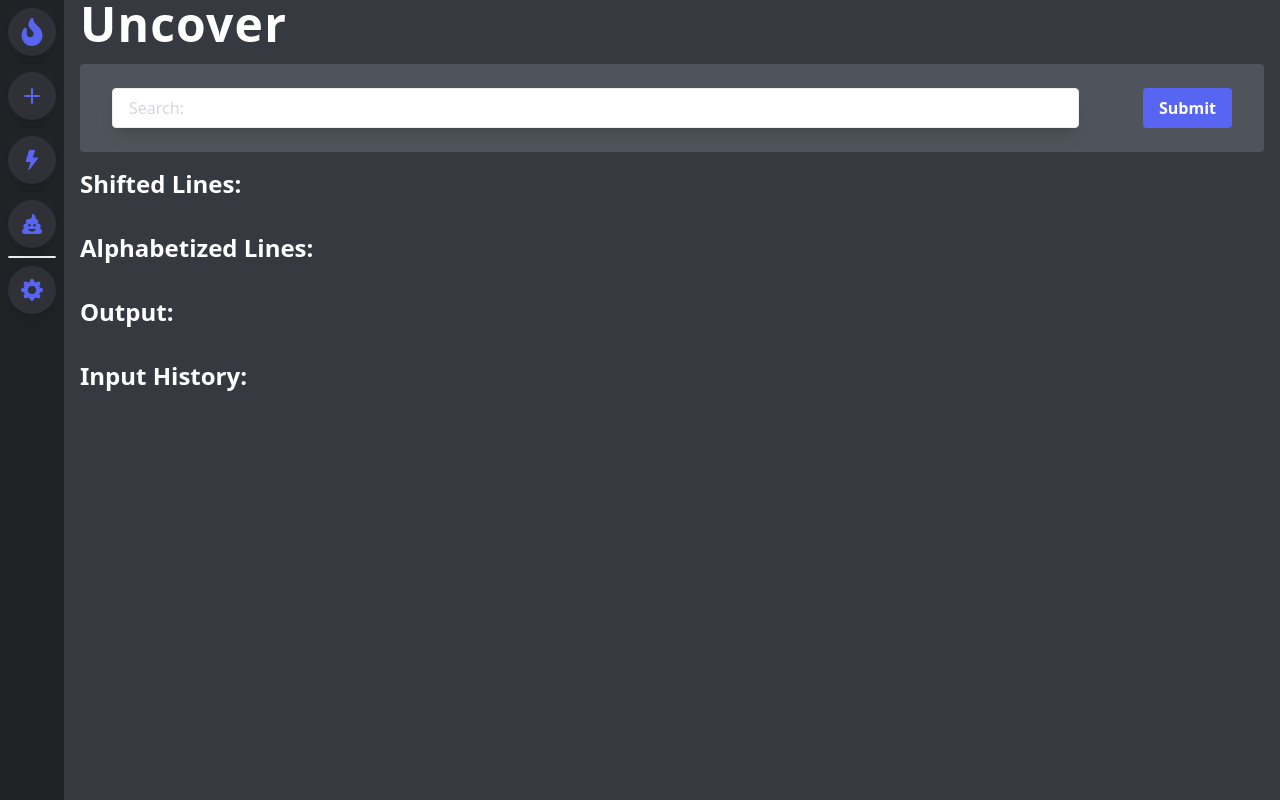
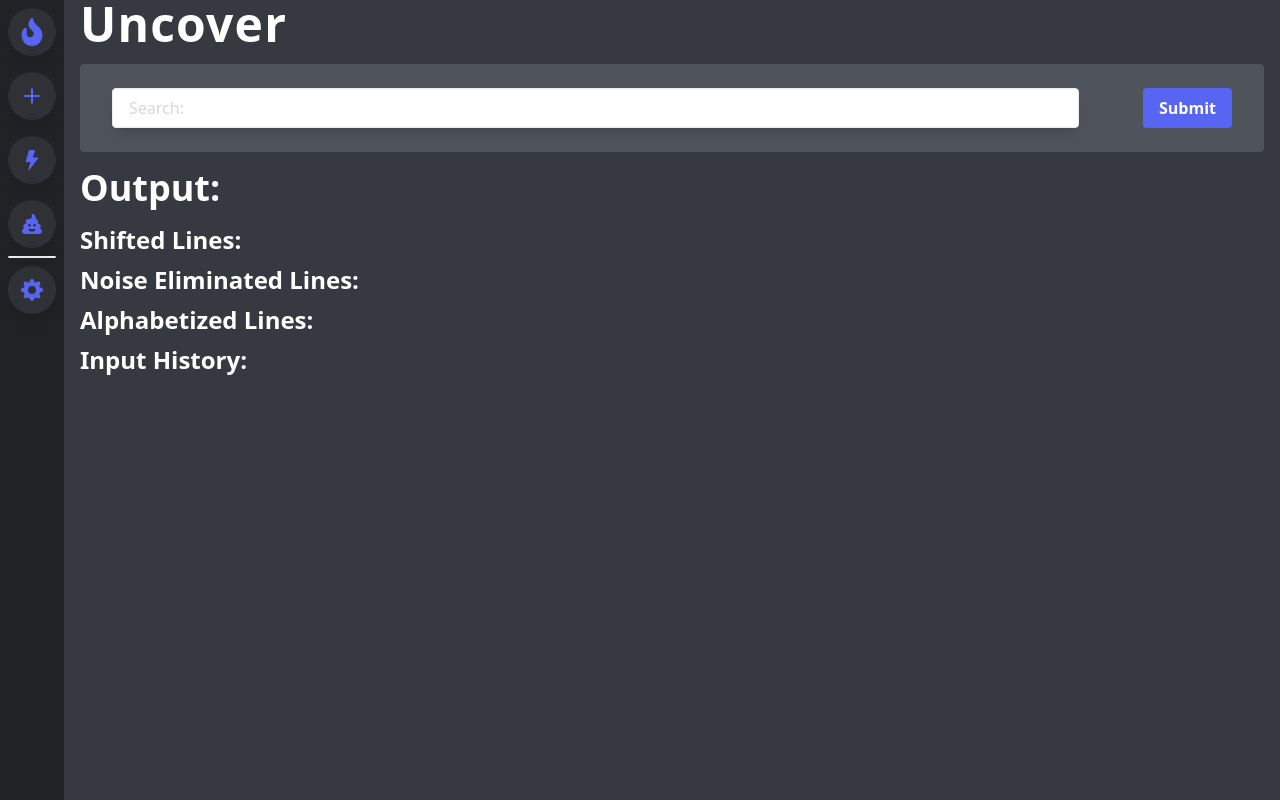
Before and after one commit to GamingSlayerNS/Uncover, a React (Create React App) app: page / in a window 1280 px wide. Built offline with nearby package versions, Linux system fonts and the light colour scheme.

Commit message:
moved noiseElim

```diff
--- a/src/App.tsx
+++ b/src/App.tsx
@@ -9,8 +9,8 @@ import Sidebar from './components/sidebar';
 function App() {
     const [inputText, setInputText] = useState('');
     const [shiftedText, setShiftedText] = useState(['']);
-    const [alphabetizedText, setAlphabetizedText] = useState([''])
-    const [outputText, setOutputText] = useState(['']);
+    const [noiseEliminatedText, setNoiseEliminatedText] = useState([''])
+    const [alphabetizedText, setAlphabetizedText] = useState(['']);
     const [inputHist, setInputHist] = useState('')
 
     function handleKeyPress(event: { key: string; preventDefault: () => void; }){
@@ -53,17 +53,17 @@ function App() {
                                     )
                                 );
 
-                                setAlphabetizedText(
-                                    alphabetizer.alphabetize(
+                                setNoiseEliminatedText(
+                                    noiseRemover.removeNoise(
                                         circularShift.circularShift(
                                             lineStorage.lineStorage(updatedHist)
                                         )
                                     )
                                 );
 
-                                setOutputText(
+                                setAlphabetizedText(
+                                    alphabetizer.alphabetize(
                                         noiseRemover.removeNoise(
-                                        alphabetizer.alphabetize(
                                             circularShift.circularShift(
                                                 lineStorage.lineStorage(updatedHist)
                                             )
@@ -75,26 +75,32 @@ function App() {
                             Submit
                         </button>
                     </form>
+
+                    <div>
+                        <h1 className="text-white text-4xl font-bold mb-4">Output:</h1>
                         <h2 className="text-white text-2xl font-bold">Shifted Lines:</h2>
                         <div className="text-white text-md font-bold">
                             {shiftedText.map((sentences, i)=>
                                 <div key={i}>{sentences}</div>
                             )}
                         </div>
-                    <h2 className="text-white text-2xl font-bold">Alphabetized Lines:</h2>
+                        <h2 className="text-white text-2xl font-bold mt-2">Noise Eliminated Lines:</h2>
                         <div className="text-white text-md font-bold">
-                        {alphabetizedText.map((sentences, i)=>
+                            {noiseEliminatedText.map((sentences, i)=>
                                 <div key={i}>{sentences}</div>
                             )}
                         </div>
-                    <h2 className="text-white text-2xl font-bold">Output:</h2>
+                        <h2 className="text-white text-2xl font-bold mt-2">Alphabetized Lines:</h2>
                         <div className="text-white text-md font-bold">
-                        {outputText.map((sentences, i)=>
-                            <div key={i}>{sentences}</div>
+                            {alphabetizedText.map((sentences, i)=>
+                                <div key={i}>
+                                    {sentences}
+                                    {/* <div className="text-green-500">{ sentences[i] === inputHist.split('. ').at(inputHist.length - 1) && sentences}</div>
+                                    <div className="text-red-200">{ sentences[i] !== inputHist.split('. ').at(inputHist.length - 1) && sentences}</div> */}
+                                </div>
                             )}
                         </div>
-                    <div>
-                        <h2 className="text-white text-2xl font-bold">Input History:</h2>
+                        <h2 className="text-white text-2xl font-bold mt-2">Input History:</h2>
                         <div className="text-white text-md font-bold">
                             {inputHist.split('. ').map((input, i) => (
                                 <div key={i}>{input}</div>
--- a/src/components/NoiseRemover.ts
+++ b/src/components/NoiseRemover.ts
@@ -5,7 +5,7 @@ class NoiseRemover {
         for(let i = 0; i < sentences.length; i++) {
             let firstWord = sentences[i].split(' ')[0].toLowerCase();
             console.log(firstWord);
-            if (firstWord === 'the' || firstWord === 'is' || firstWord === 'a' || firstWord === 'of'
+            if (firstWord === 'the' || firstWord === 'is' || firstWord === 'a' || firstWord === 'an' || firstWord === 'of'
                 || firstWord === 'with' || firstWord === 'and' || firstWord === 'after' || firstWord === 'no') {
                 sentences.splice(i, 1);
                 i--;
```
Lines whose indentation alone changed are shown as unchanged.
